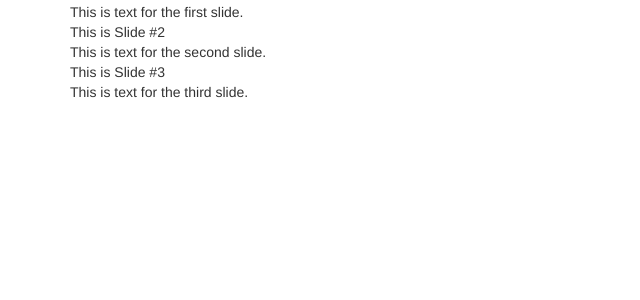
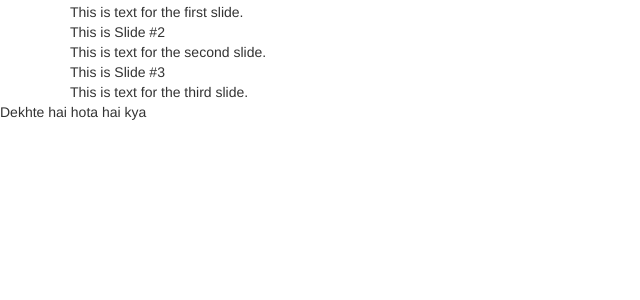
Before and after one commit to AdityaThaokar/Digital-Kisaan-1, a PHP site: page / in a window 1280 px wide. Shown: the part 267-567 px from the top of the page, without its empty margins (0-640 px from the left). Run offline with PHP 8.4, Linux system fonts and the light colour scheme; some libraries are stand-ins or nearby versions.

Commit message:
abc
cool
summary deke  commit

```diff
--- a/php/index.php
+++ b/php/index.php
@@ -125,6 +125,6 @@ of your home - no more standing in the long queues at ration shops, provision st
 </div>
 
 <div class="about">
-
+<p>Dekhte hai hota hai kya</p>
 </div>
 </html>
```
